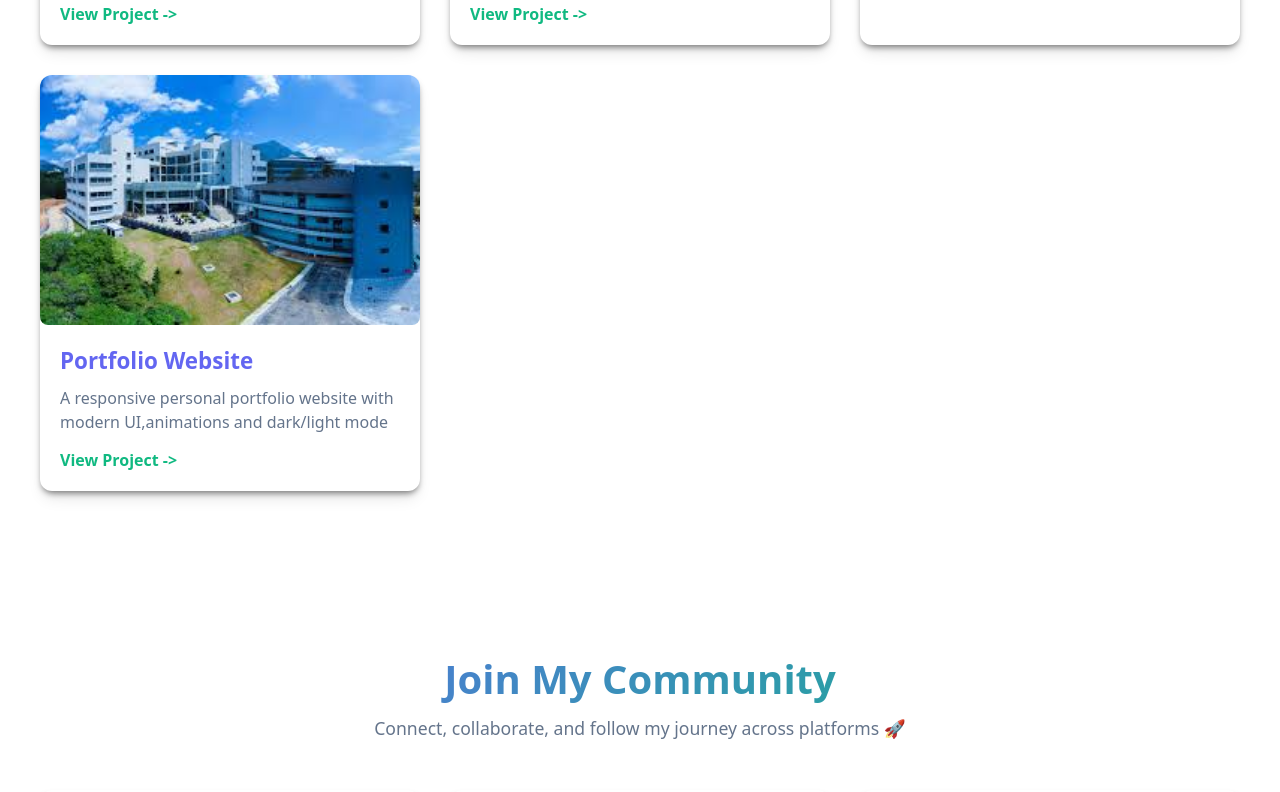
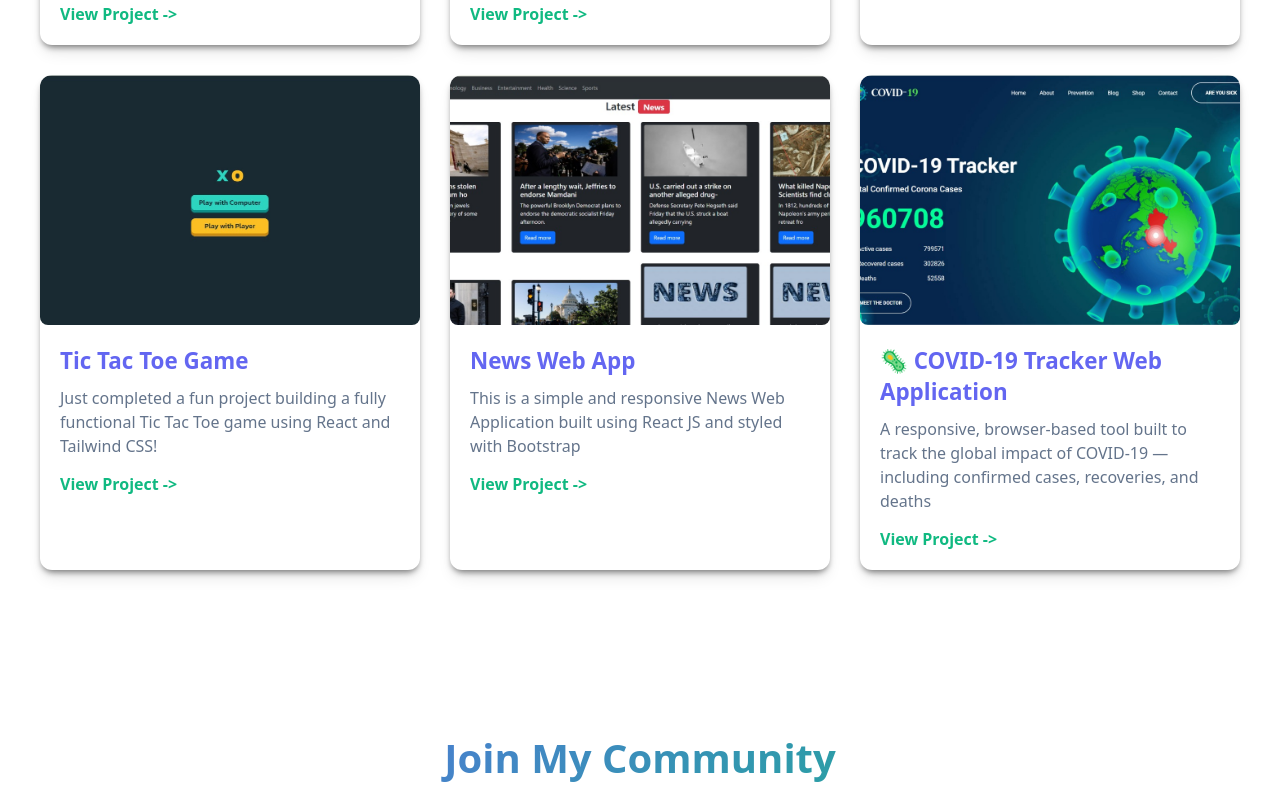
Before and after one commit to AVPDD6240N/portfolio, a plain HTML site: page index.html in a window 1280 px wide. Shown: the part 1768-2560 px from the top of the page. Drawn offline with Linux system fonts and the light colour scheme.

Commit message:
Updated portfolio with new projects

```diff
--- a/index.html
+++ b/index.html
@@ -244,13 +244,38 @@
                 <!--projects card 4-->
 
                 <div class="project-card">
-                    <img src="image/website.jpg" alt="portfolio 1">
+                    <img src="image/p4.jpg" alt="portfolio 1">
                     <div class="project-content">
-                        <h3>Portfolio Website</h3>
-                        <p>A responsive personal portfolio website with modern UI,animations and dark/light mode</p>
-                        <a href="#" class="project-btn">View Project -></a>
+                        <h3>Tic Tac Toe Game</h3>
+                        <p>Just completed a fun project building a fully functional Tic Tac Toe game using React and Tailwind CSS!</p>
+                        <a href="https://github.com/AVPDD6240N/TIC-TAC-TOE" class="project-btn">View Project -></a>
                     </div>
                 </div>
+
+
+                <!--projects card 5-->
+
+                <div class="project-card">
+                    <img src="image/p5.jpg" alt="portfolio 1">
+                    <div class="project-content">
+                        <h3>News Web App</h3>
+                        <p>This is a simple and responsive News Web Application built using React JS and styled with Bootstrap</p>
+                        <a href="https://github.com/AVPDD6240N/News-Web-App" class="project-btn">View Project -></a>
+                    </div>
+                </div>
+
+                 <!--projects card 6-->
+
+                <div class="project-card">
+                    <img src="image/p6.jpg" alt="portfolio 1">
+                    <div class="project-content">
+                        <h3>🦠 COVID-19 Tracker Web Application</h3>
+                        <p>A responsive, browser-based tool built to track the global impact of COVID-19 — including confirmed cases, recoveries, and deaths</p>
+                        <a href="https://github.com/AVPDD6240N/Covid-19" class="project-btn">View Project -></a>
+                    </div>
+                </div>
+
+
             </div>
 
         </div>
```
Also changed, not shown: image/p4.jpg (added), image/p5.jpg (added), image/p6.jpg (added).
